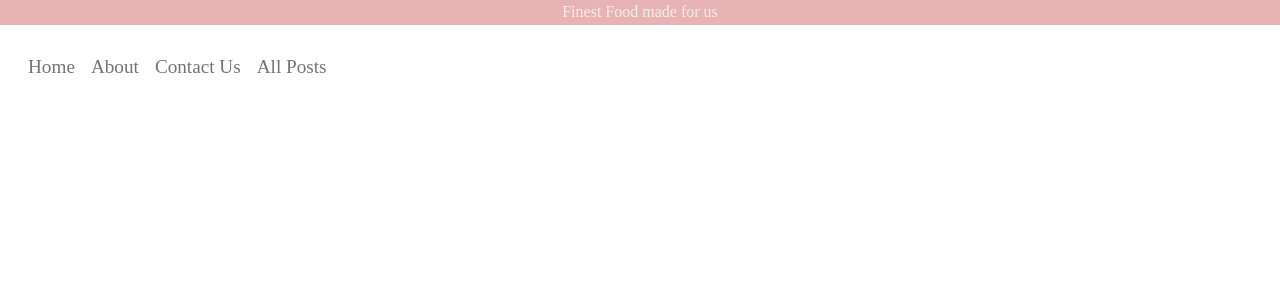
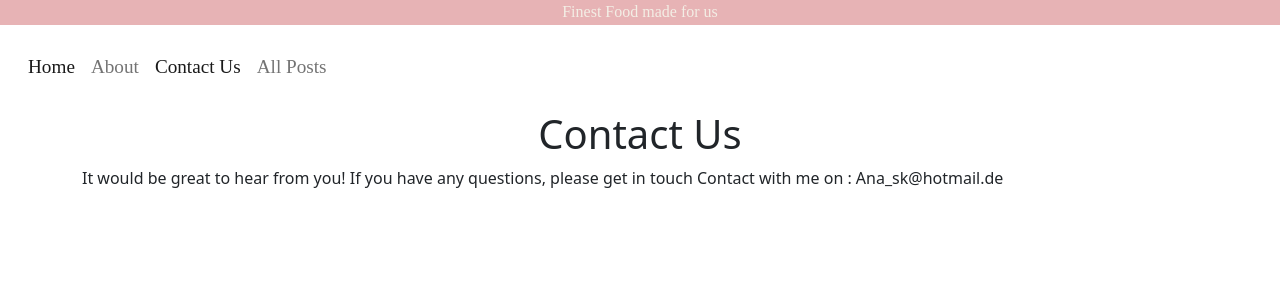
Before and after one commit to AnaSkaro/ikt_frontend_project, an Angular app: page /contact-us in a window 1280 px wide. Before the commit this address led to /. Shown: the top 300 px of the page. Built offline with nearby package versions, Linux system fonts and the light colour scheme.

Commit message:
About us and contact us pages added

```diff
--- /dev/null
+++ b/src/app/about-us/about-us.component.html
@@ -0,0 +1,6 @@
+<div class="container">
+    <div class="header text-center">
+        <h1>About Us</h1>
+    </div>
+    MyRecipes.com features the largest collection of professionally-tested recipes online from food experts at the magazines and cookbooks you love and trust--including Cooking Light, Southern Living, Sunset, Coastal Living, Real Simple, and more
+</div>
--- /dev/null
+++ b/src/app/about-us/about-us.component.ts
@@ -0,0 +1,15 @@
+import { Component, OnInit } from '@angular/core';
+
+@Component({
+  selector: 'app-about-us',
+  templateUrl: './about-us.component.html',
+  styleUrls: ['./about-us.component.css']
+})
+export class AboutUsComponent implements OnInit {
+
+  constructor() { }
+
+  ngOnInit(): void {
+  }
+
+}
--- /dev/null
+++ b/src/app/contact-us/contact-us.component.html
@@ -0,0 +1,8 @@
+<div class="container">
+    <div class="header text-center">
+        <h1>Contact Us</h1>
+    </div>
+    It would be great to hear from you! If you have any questions, please get in touch
+    Contact with me on  : Ana_sk@hotmail.de
+
+</div>
--- /dev/null
+++ b/src/app/contact-us/contact-us.component.ts
@@ -0,0 +1,15 @@
+import { Component, OnInit } from '@angular/core';
+
+@Component({
+  selector: 'app-contact-us',
+  templateUrl: './contact-us.component.html',
+  styleUrls: ['./contact-us.component.css']
+})
+export class ContactUsComponent implements OnInit {
+
+  constructor() { }
+
+  ngOnInit(): void {
+  }
+
+}
--- a/src/app/header/header.component.html
+++ b/src/app/header/header.component.html
@@ -9,8 +9,8 @@
   <div class="collapse navbar-collapse" id="navbarNavAltMarkup">
     <div class="navbar-nav">
       <a class="nav-item nav-link"  [routerLink]="['']" routerLinkActive="active">Home</a>
-      <a class="nav-item nav-link" >About</a>
-      <a class="nav-item nav-link" >Contact Us</a>
+      <a class="nav-item nav-link"  [routerLink]="['/about-us']" routerLinkActive="active">About</a>
+      <a class="nav-item nav-link"  [routerLink]="['/contact-us']" routerLinkActive="active">Contact Us</a>
       <a class="nav-item nav-link"  [routerLink]="['/read']" routerLinkActive="active">All Posts</a>
 
       <!-- <a class="nav-item nav-link" href="#">Home</a>
--- a/src/app/recipes/read/read.component.html
+++ b/src/app/recipes/read/read.component.html
@@ -2,9 +2,10 @@
   <a class="btn btn-primary" [routerLink]="['/create']" routerLinkActive="active">Create</a>
 </div>
 <table id="table" class="table table-striped">
-  <thead>
+  <thead class="thead-light">
     <tr>
       <th>Id</th>
+      <th>Image</th>
       <th>Title</th>
       <th>Description</th>
       <th>Edit</th>
```
Also changed, not shown: src/app/app.module.ts (+6 -5 lines), src/app/about-us/about-us.component.css (added), src/app/contact-us/contact-us.component.css (added), 2 other files (tests, documents, lock files or other folders).
